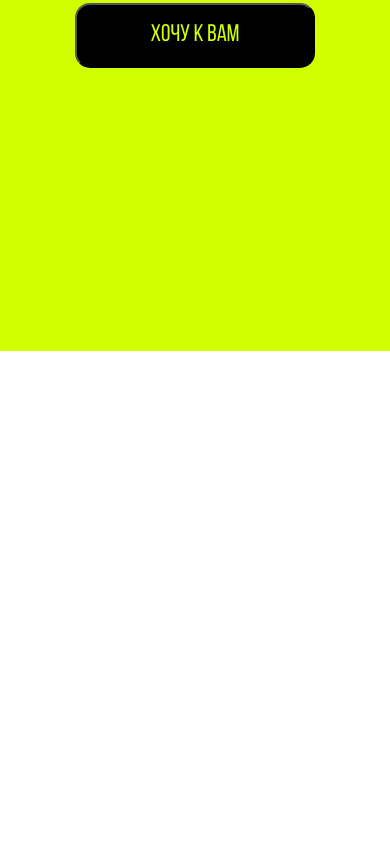
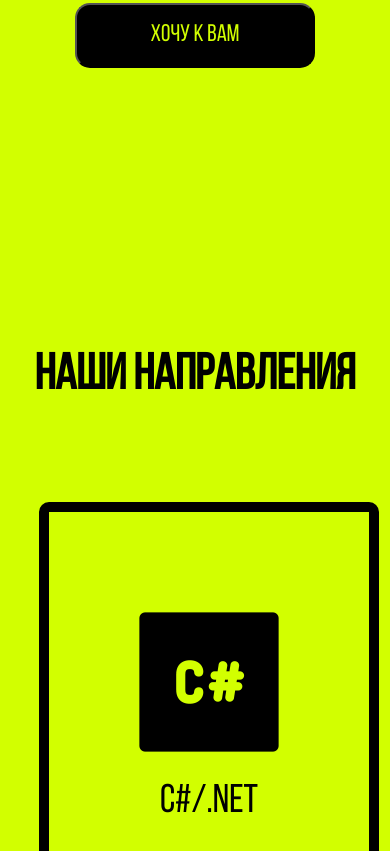
Before and after one commit to Thematveev/LoveIT, a plain HTML site: page index.html in a window 390 px wide. Shown: the part 493-1344 px from the top of the page. Before the commit the page ends 844 px from the top, so only its background shows below. Drawn offline with Linux system fonts and the light colour scheme.

Commit message:
second block and adoptation

```diff
--- a/index.html
+++ b/index.html
@@ -28,5 +28,22 @@
             </div>
         </div>
     </header>
+    <section class="ways">
+        <h2 class="ways_title">Наши направления</h2>
+        <div class="ways_blocks">
+            <div class="ways_blocks_item">
+                <img src="img/hashtag.png" alt="csharp">
+                <span>C#/.NET</span>
+            </div>
+            <div class="ways_blocks_item">
+                <img src="img/python.png" alt="python">
+                <span>Python</span>
+            </div>
+            <div class="ways_blocks_item">
+                <img src="img/html.png" alt="frontend">
+                <span>Front-end</span>
+            </div>
+        </div>
+    </section>
 </body>
 </html>
--- a/sass/_media.sass
+++ b/sass/_media.sass
@@ -40,6 +40,17 @@
                     height: 69px
                     font-size: 28px
 
+    .ways
+        padding-top: 0
+        &_blocks
+            &_item
+                border: 10px solid black
+                height: 450px
+                img
+                    height: 90px
+                span
+                    font-size: 40px
+
 @media screen and (max-width: 768px)
     .header
         &_menu
@@ -63,6 +74,23 @@
                     height: 69px
                     font-size: 28px
 
+    .ways
+        &_title
+            margin: 0
+            text-align: center
+        &_blocks
+            display: block
+            &_item
+                margin: 0 auto
+                height: 600px
+                width: 400px
+                margin-bottom: 50px
+                padding-top: 100px
+                img
+                    height: 140px
+                span
+                    font-size: 40px
+
 @media screen and (max-width: 425px)
     .header
         &_menu
@@ -78,6 +106,14 @@
                     height: 65px
                     font-size: 24px
 
+    .ways
+        &_title
+            font-size: 50px
+        &_blocks
+            &_item
+                width: 340px
+                height: 500px
+
 @media screen and (max-width: 375px)
     .header
         &_menu
@@ -92,6 +128,13 @@
                     height: 55px
                     font-size: 19px
 
+    .ways
+        &_title
+        &_blocks
+            &_item
+                max-width: 260px
+                height: 450px
+
 @media screen and (max-height: 600px)
     .header
         &_body
--- a/sass/style.sass
+++ b/sass/style.sass
@@ -5,6 +5,7 @@
     margin: 0
     padding: 0
     font-family: BebasNeue
+    box-sizing: border-box
 
 $bgcolor: #d2ff00
 
@@ -60,4 +61,37 @@ $bgcolor: #d2ff00
 
 
 
+.ways
+    background-color: $bgcolor
+    min-height: 100vh
+    padding-top: 35px
+    padding-bottom: 50px
+
+    &_title
+        font-size: 70px
+        margin-left: 35px
+    &_blocks
+        width: 80vw
+        margin: 0 auto
+        margin-top: 100px
+        display: flex
+        justify-content: space-between
+        &_item
+            text-align: center
+            padding-top: 5%
+            height: 600px
+            width: 450px
+            border: 15px solid black
+            border-radius: 10px
+            margin-right: 2%
+            span
+                font-size: 60px
+            img
+                display: block
+                margin: 0 auto
+                height: 140px
+                margin-bottom: 30px
+
+
+
 @import "media"
```
Also changed, not shown: css/style.min.css, img/hashtag.png (added), img/html.png (added), img/python.png (added), 1 other file.
